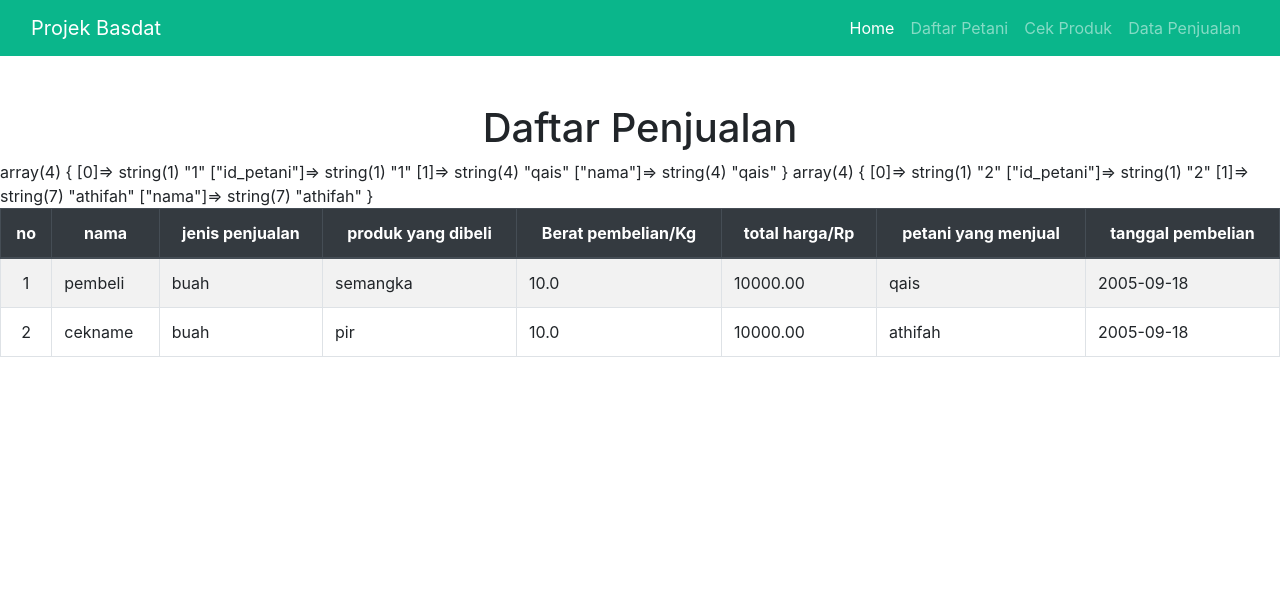
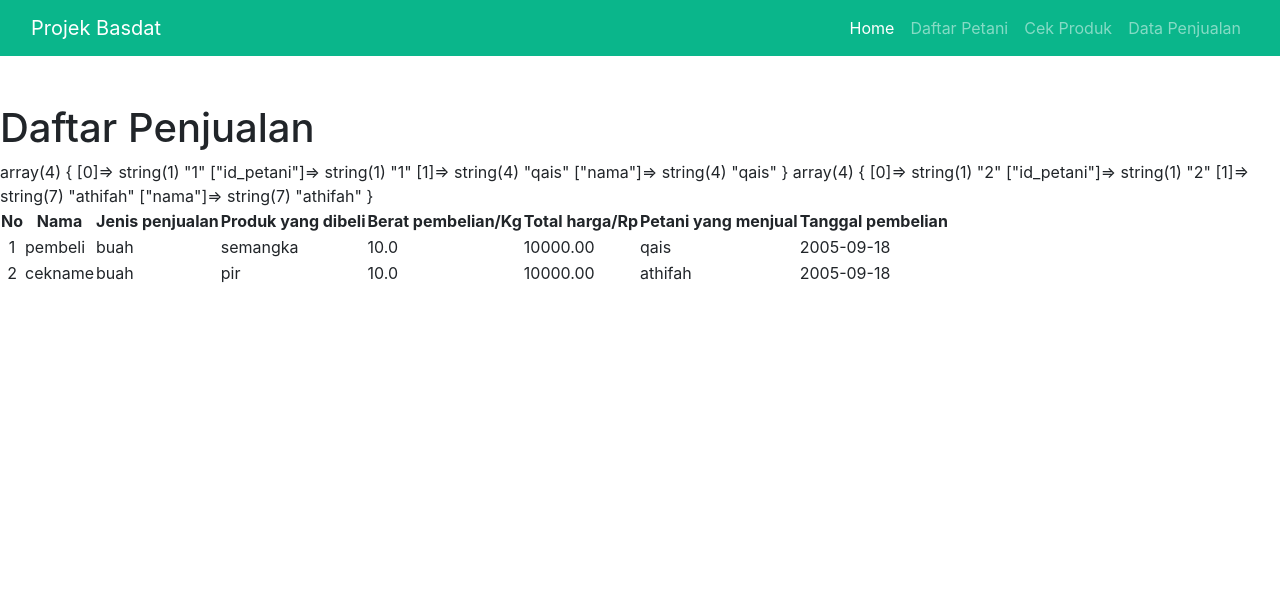
Before and after one commit to araisantai/proyek-basisdata, a PHP site: page /listpenjualan.php in a window 1280 px wide. Shown: the top 597 px of the page. Run offline with PHP 8.4, Linux system fonts and the light colour scheme; data comes from the database, SQL or seed files in the repository.

Commit message:
Update listpenjualan.php

```diff
--- a/projek/listpenjualan.php
+++ b/projek/listpenjualan.php
@@ -5,19 +5,21 @@ include "navigation/header.php"
 
     <!-- show tabel -->
     <br><br>
-    <h1 class="text-center">Daftar Penjualan</h1>
+    <h1 class="list-title">Daftar Penjualan</h1>
 
-    <table class="table table-striped table-bordered" style="padding-top: 2rem">
-      <thead class="thead-dark">
+    <div class="row justify-content-center">
+    <div class="col-auto">
+    <table>
+      <thead>
         <tr class="text-center">
-          <th scope="col">no</th>
-          <th scope="col">nama</th>
-          <th scope="col">jenis penjualan</th>
-          <th scope="col">produk yang dibeli</th>
+          <th scope="col">No</th>
+          <th scope="col">Nama</th>
+          <th scope="col">Jenis penjualan</th>
+          <th scope="col">Produk yang dibeli</th>
           <th scope="col">Berat pembelian/Kg</th>
-          <th scope="col">total harga/Rp</th>
-          <th scope="col">petani yang menjual</th>
-          <th scope="col">tanggal pembelian</th>
+          <th scope="col">Total harga/Rp</th>
+          <th scope="col">Petani yang menjual</th>
+          <th scope="col">Tanggal pembelian</th>
         </tr>
       </thead>
       <tbody>
@@ -55,6 +57,8 @@ include "navigation/header.php"
 		?>
       </tbody>
     </table>
+    </div>
+    </div>
     <!-- end of tabel -->
 
 
```
